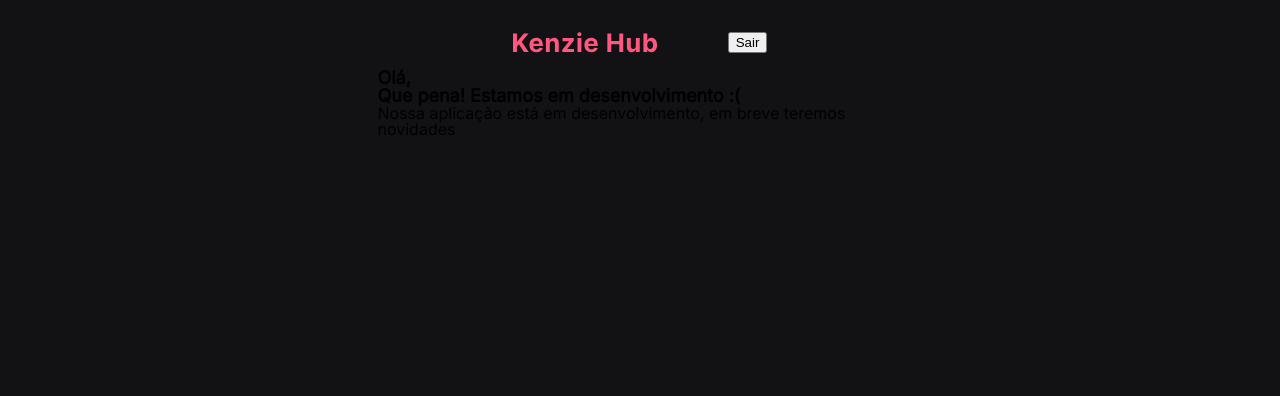
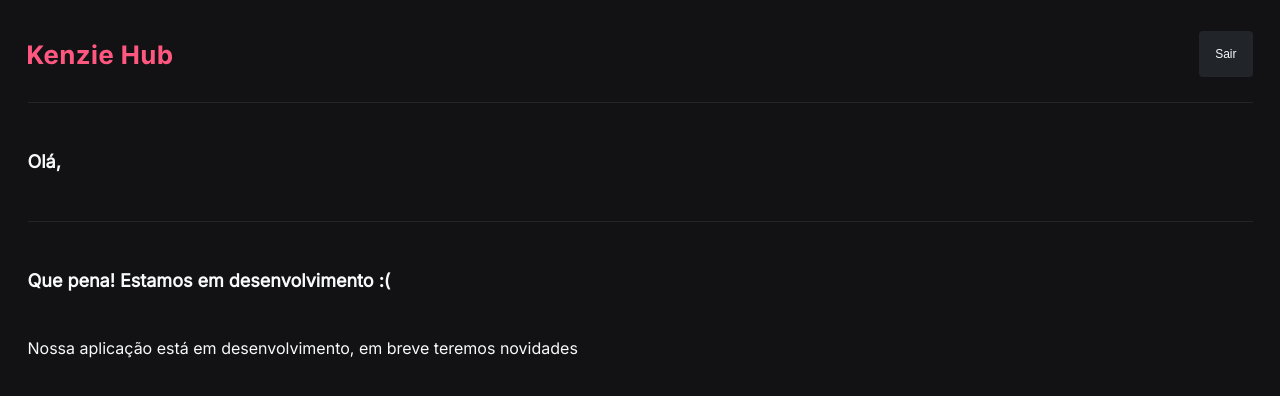
Before and after one commit to arrudo/Kenzie-Hub-arrudo, a React (Vite) app: page /dashboard in a window 1280 px wide. Shown: the top 396 px of the page. Built offline with nearby package versions, Linux system fonts and the light colour scheme.

Commit message:
pre-correcao

```diff
--- a/src/components/Header/index.jsx
+++ b/src/components/Header/index.jsx
@@ -1,10 +1,10 @@
 import Logo from "../../assets/Logo.svg";
 import styles from "./style.module.scss";
 
-export const Header = ({ children, hasButton }) => {
+export const Header = ({ children, hasButton, inDashboard }) => {
   return (
     <header>
-      <div className="container">
+      <div className={inDashboard ? styles.dashboard : 'container'}>
         <div
           className={`${styles.header__container} ${
             hasButton ? styles.header__container_withButton : ""
--- a/src/components/Header/style.module.scss
+++ b/src/components/Header/style.module.scss
@@ -3,14 +3,11 @@
   align-items: center;
   justify-content: center;
 }
-.header__logo {
-  margin-right: 70px;
-}
+
 .header__container_withButton {
   justify-content: space-between;
 }
-@media (max-width: 700px) {
-  .header__logo {
-    margin-right: 0;
-  }
+
+.dashboard{
+    margin: 15px 0px 25px;
 }
--- a/src/components/Input/style.module.scss
+++ b/src/components/Input/style.module.scss
@@ -11,8 +11,13 @@
 }
 
 .input__error {
-  color: var(--font-size-3);
+  color: var(--font-gray-3);
   position: absolute;
-  top: 60px;
+  top: 84px;
   font-size: var(--font-size-3);
 }
+@media (max-width:700px) {
+    input{
+        width: 90%;
+    }
+}
--- a/src/components/Select/index.jsx
+++ b/src/components/Select/index.jsx
@@ -4,7 +4,7 @@
   return (
     <div className={styles.select__container}>
       <label>Selecionar módulo</label>
-      <select {...rest} ref={ref} name="course_module">
+      <select className={styles.select__input} {...rest} ref={ref} name="course_module">
         <option value="">Selecione seu Módulo</option>
         <option value="Primeiro módulo (Introdução ao Frontend)">
           Primeiro Módulo
--- a/src/pages/DashboardPage/index.jsx
+++ b/src/pages/DashboardPage/index.jsx
@@ -1,5 +1,6 @@
 import { useNavigate } from "react-router-dom";
 import { Header } from "../../components/Header";
+import styles from './style.module.scss'
 
 export const DashboardPage = ({ user, setUser }) => {
   const navigate = useNavigate();
@@ -10,15 +11,15 @@
   };
   return (
     <>
-      <div className="container">
-        <Header>
-          <button onClick={logout}>Sair</button>
+      <div className={styles.dashboard__container}>
+        <Header inDashboard={true} hasButton={true}>
+          <button className={styles.logout__button} onClick={logout}>Sair</button>
         </Header>
-        <section>
+        <section className={styles.main__section}>
           <h1>Olá, {user.name}</h1>
-          <p>{user.course_module}</p>
+          <p className={styles.user__course}>{user.course_module}</p>
         </section>
-        <section>
+        <section className={styles.second_section}>
           <h1>Que pena! Estamos em desenvolvimento :(</h1>
           <p>
             Nossa aplicação está em desenvolvimento, em breve teremos novidades
--- /dev/null
+++ b/src/pages/DashboardPage/style.module.scss
@@ -0,0 +1,55 @@
+.dashboard__container{
+  max-width: 1225px;
+  margin: 0 auto;
+  padding: 1rem 1.5rem;
+  h1{
+    font-size: var(--font-size-1);
+    font-weight: var(--font-weight-2);
+  }
+}
+.logout__button {
+    cursor: pointer;
+    text-decoration: none;
+    color: var(--color-gray-0);
+    background-color: var(--color-gray-3);
+    padding: 16px;
+    font-size: var(--font-size-3);
+    border-radius: var(--radius-3);
+    transition: var(--animation-duration);
+    border: none;
+  }
+  .logout__button:hover {
+    background-color: var(--color-gray-2);
+  }
+  .main__section{
+    border-top: 1px solid var(--color-gray-3);
+    border-bottom: 1px solid var(--color-gray-3);
+    height: 118px;
+    align-items: center;
+    color: var(--color-gray-0);
+    display: flex;
+    justify-content: space-between;
+  }
+  .second_section{
+    margin-top: 50px;
+    display: flex;
+    flex-direction: column;
+    gap: 50px;
+    h1{
+        color: var(--color-gray-0);
+        font-size: var(--font-size-1);
+    }
+    p{
+        color: var(--color-gray-0);
+    }
+  }
+  .user__course{
+    color: var(--color-gray-1);
+  }
+  @media (max-width: 700px) {
+    .main__section{
+        justify-content: space-evenly;
+        flex-direction: column;
+        align-items: baseline;
+    }
+  }
--- a/src/pages/LoginPage/style.module.scss
+++ b/src/pages/LoginPage/style.module.scss
@@ -1,21 +1,24 @@
-.form__container {
-  width: 410px;
-  display: flex;
-  flex-direction: column;
-  gap: 18px;
-  input {
-    height: 20px;
-  }
-}
 .form__container {
   background-color: var(--color-gray-3);
   padding: 42px 22px;
   border-radius: var(--radius-3);
+  width: 481px;
+  display: flex;
+  flex-direction: column;
+  gap: 24px;
+  input {
+    height: 20px;
+  }
   h1 {
     text-align: center;
     margin: 5px 0px 10px;
     color: var(--color-gray-0);
   }
+  p {
+    color: var(--color-gray-1);
+  }
+}
+
 .login__form_paragraph {
   color: var(--color-gray-1);
   text-align: center;
@@ -37,6 +40,7 @@
   border: none;
   font-size: var(--font-size-2);
   color: var(--color-gray-0);
+  margin-top: 10px;
 }
 .login__submit_button:hover {
   background-color: var(--color-primary-focus);
@@ -61,4 +65,3 @@
     margin: auto;
   }
 }
-}
--- a/src/pages/RegisterPage/style.module.scss
+++ b/src/pages/RegisterPage/style.module.scss
@@ -2,7 +2,7 @@
   width: 481px;
   display: flex;
   flex-direction: column;
-  gap: 22px;
+  gap: 24px;
   input {
     height: 20px;
   }
@@ -11,6 +11,9 @@
   background-color: var(--color-gray-3);
   padding: 42px 22px;
   border-radius: var(--radius-3);
+  p{
+    color: var(--color-gray-1);
+  }
 }
 .back__button {
   text-decoration: none;
@@ -36,6 +39,7 @@
   border: none;
   font-size: var(--font-size-2);
   color: var(--color-gray-0);
+  margin-top: 10px;
 }
 .register__submit_button:hover {
   background-color: var(--color-primary-focus);
```
Also changed, not shown: src/components/Select/styles.module.scss (+10 -2 lines). Lines whose indentation alone changed are shown as unchanged.
